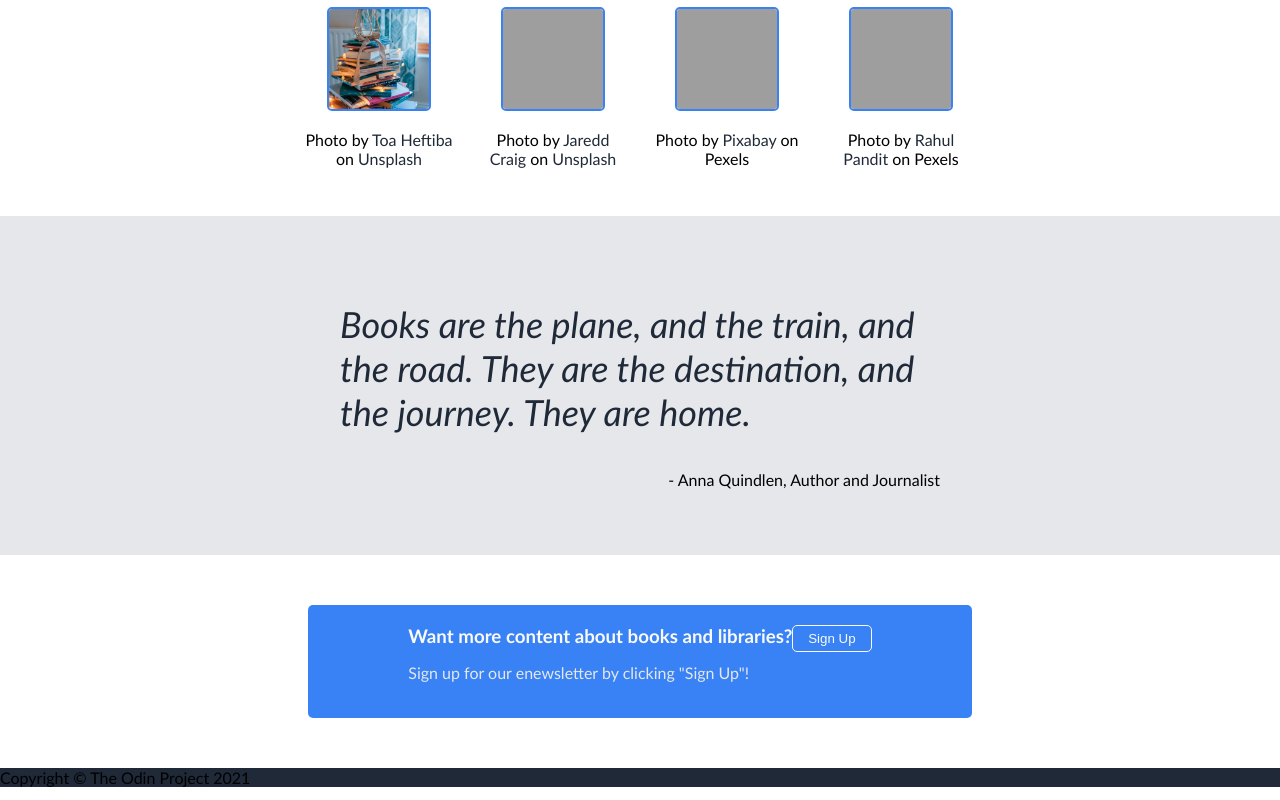
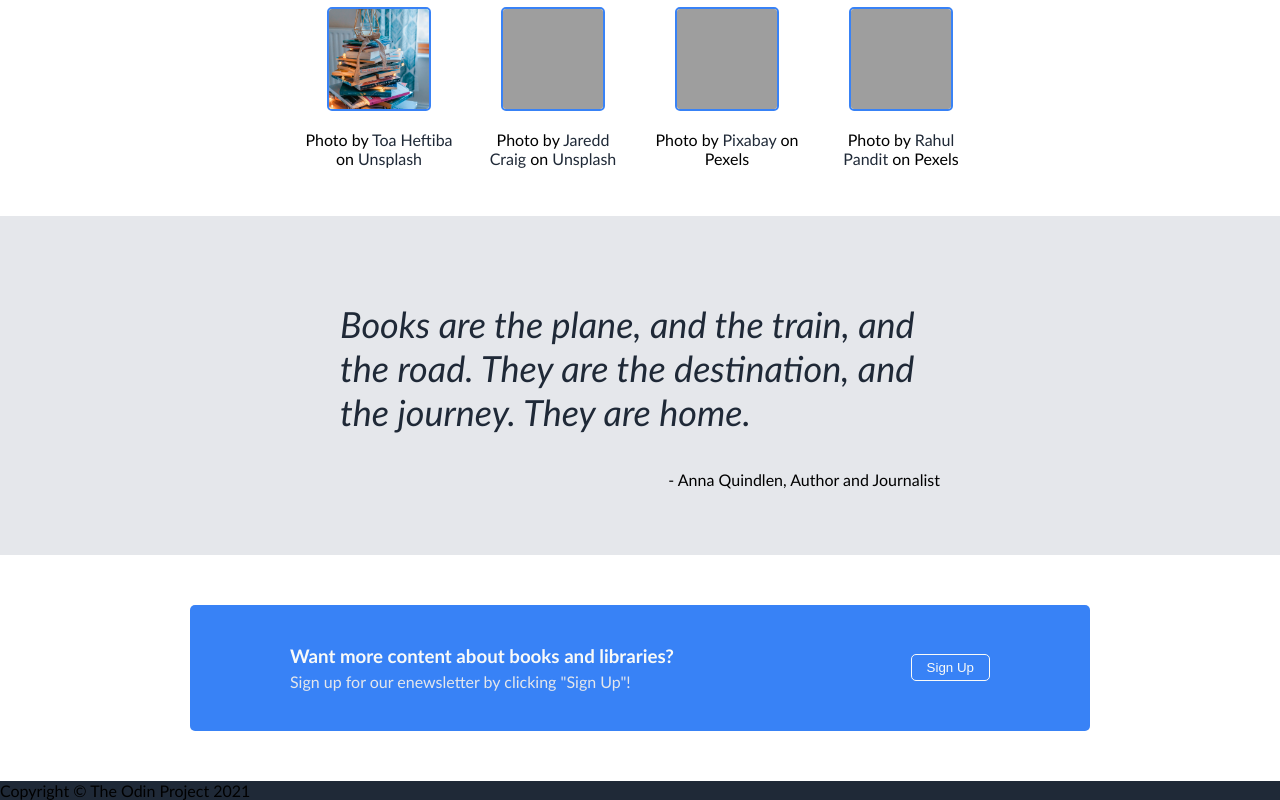
Before and after one commit to cindyawho/odin-landing-page, a plain HTML site: page index.html in a window 1280 px wide. Shown: the part 567-1367 px from the top of the page. Drawn offline with Linux system fonts and the light colour scheme; grey boxes are pictures that could not be loaded.

Commit message:
Style details for sign-up section

```diff
--- a/style.css
+++ b/style.css
@@ -133,8 +133,13 @@ button {
 .signUp-block {
     background-color: var(--bg-blue-button);
     border-radius: 5px;
-    padding: 20px 100px;
+    padding:40px 100px;
     display: flex;
+    align-items: center;
+    width: 600px;
+    flex-grow: 1;
+    min-width: 300px;
+    max-width: 700px;
 }
 .signUp-title {
     margin: 0;
@@ -143,6 +148,11 @@ button {
 }
 .signUp-description {
     color: var(--fc-hero-sec);
+    margin: 0;
+    padding-top: 5px;
+}
+.signUp-button {
+    margin-left: auto;
 }
 .signUp-button button {
     border: 1px var(--fc-hero-white) solid;
```
